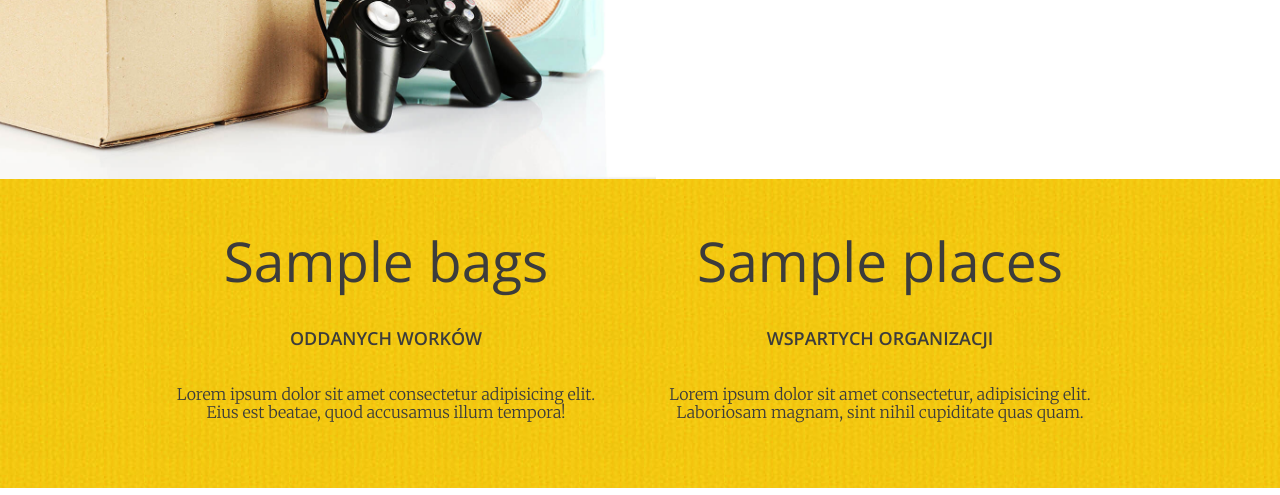
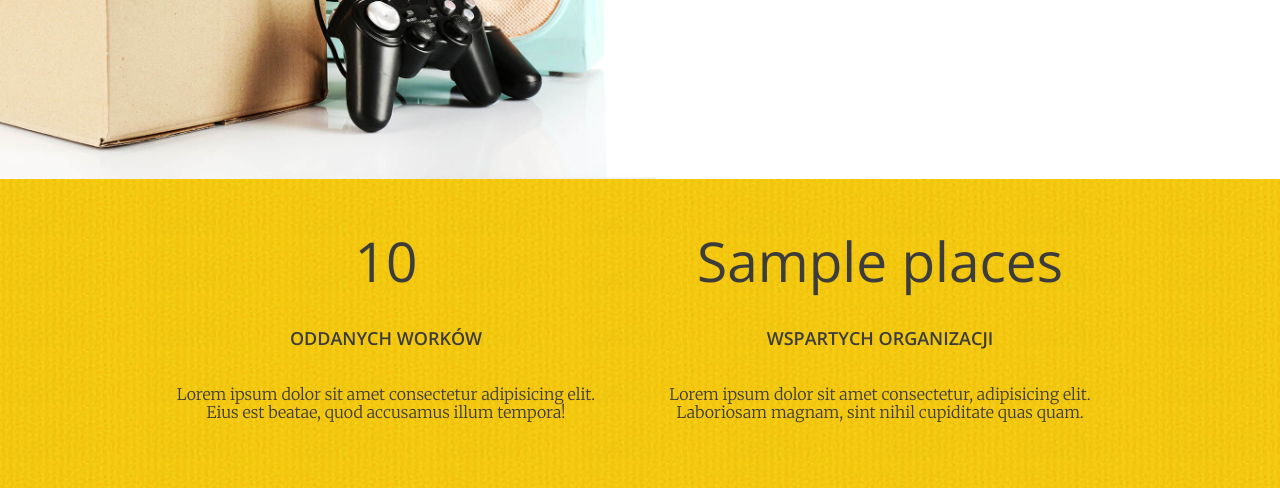
Before and after one commit to PawelZwo/Charity-donations-app, a Django app: template charity/templates/index.html in a window 1280 px wide. Shown: the part 621-1116 px from the top of the page. Run offline with Django 4.2, Linux system fonts and the light colour scheme; the template is opened without the code that fills it: most values are stand-ins (such as "Sample title", 1, 10 or a date in 2020).

Commit message:
index displays sum of bags donated

```diff
--- a/charity/templates/index.html
+++ b/charity/templates/index.html
@@ -18,7 +18,7 @@
     <section id="stats" class="stats">
         <div class="container container--85">
             <div class="stats--item">
-                <em>{{ bags }}</em>
+                <em>{{ bags.sum_bags_quantity }}</em>
                 <h3>Oddanych worków</h3>
                 <p>Lorem ipsum dolor sit amet consectetur adipisicing elit. Eius est beatae, quod accusamus illum
                     tempora!</p>
--- a/charity/views.py
+++ b/charity/views.py
@@ -1,4 +1,5 @@
 from django.contrib.auth.mixins import LoginRequiredMixin
+from django.db.models import Sum
 from django.shortcuts import render, redirect
 from django.views import View
 from .models import *
@@ -14,7 +15,7 @@ class LandingPage(View):
         foundations = Institution.objects.filter(type='fundacja')
         local_funding = Institution.objects.filter(type='zbiórka lokalna')
         context = {
-            'bags': Donation.objects.all().count(),
+            'bags': Donation.objects.aggregate(sum_bags_quantity=Sum('quantity')),
             'places': Institution.objects.all().count(),
         }
 
```
